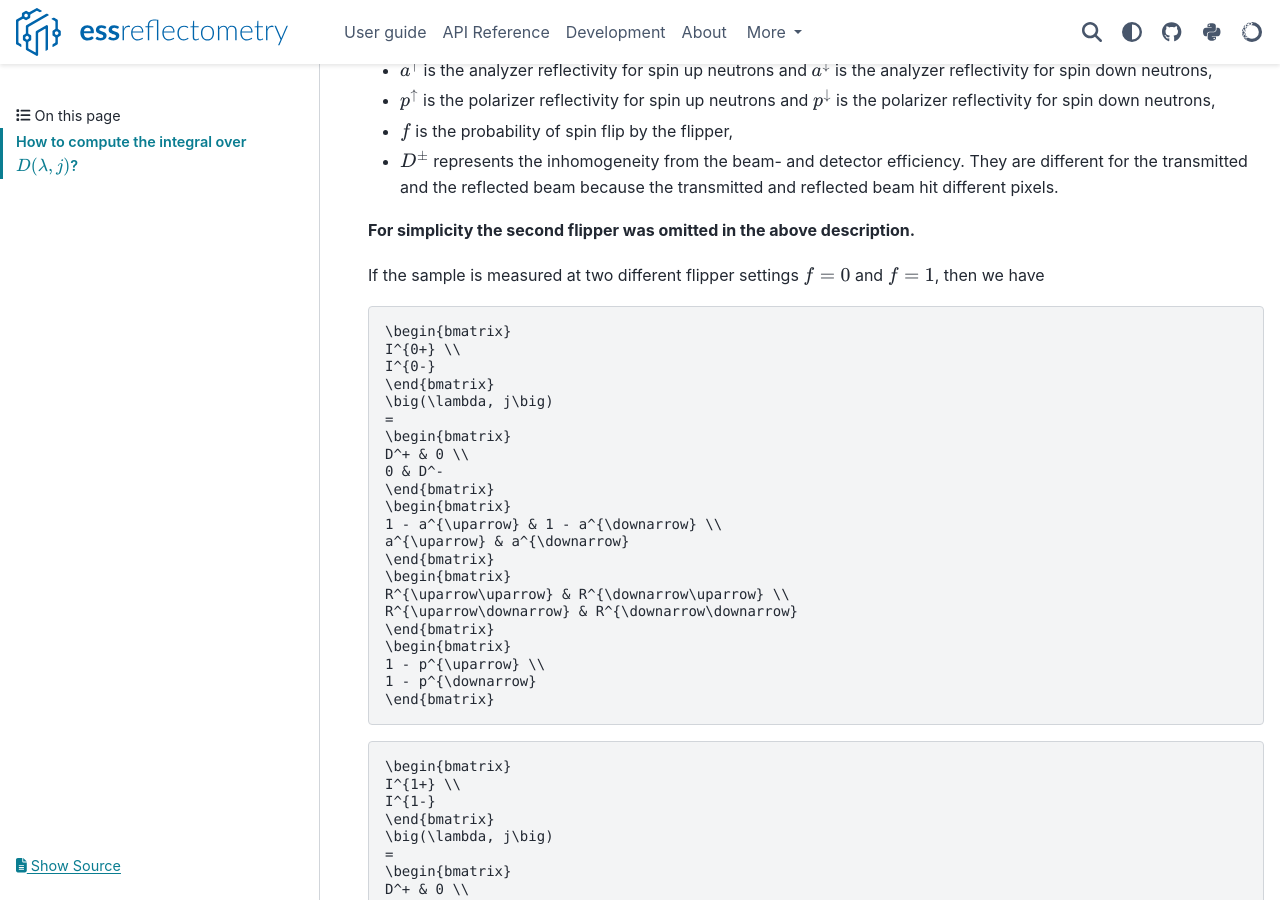
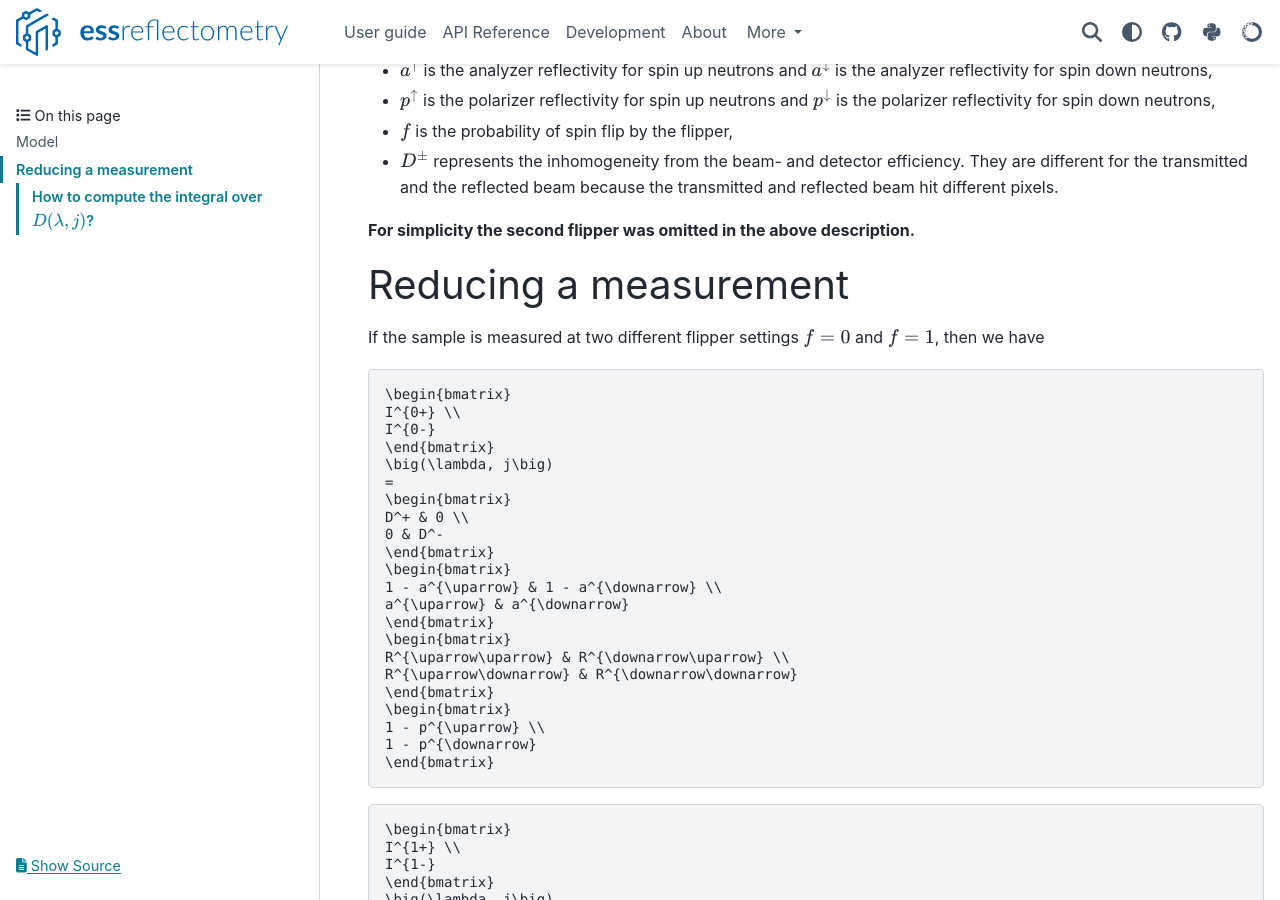
Before and after one commit to scipp/essreflectometry, a Sphinx documentation site: the page built from docs/user-guide/estia-data-reduction.md, in a window 1280 px wide and 900 px high, scrolled down 908 px. Built offline with Sphinx 7.4.7 and the PyData theme 0.15.4, drawn with Linux system fonts in a browser that asks for light colours; the version number could not be read and is left out.

Commit message:
Update estia-data-reduction.md

````diff
--- a/docs/user-guide/estia-data-reduction.md
+++ b/docs/user-guide/estia-data-reduction.md
@@ -43,6 +43,8 @@ and $I^-$ is the intensity of the neutron beam reflected by the analyzer,
    because the transmitted and reflected beam hit different pixels.
 
 **For simplicity the second flipper was omitted in the above description.**
+
+## Reducing a measurement
 
 If the sample is measured at two different flipper settings $f=0$ and $f=1$, then we have
 ```math
````
